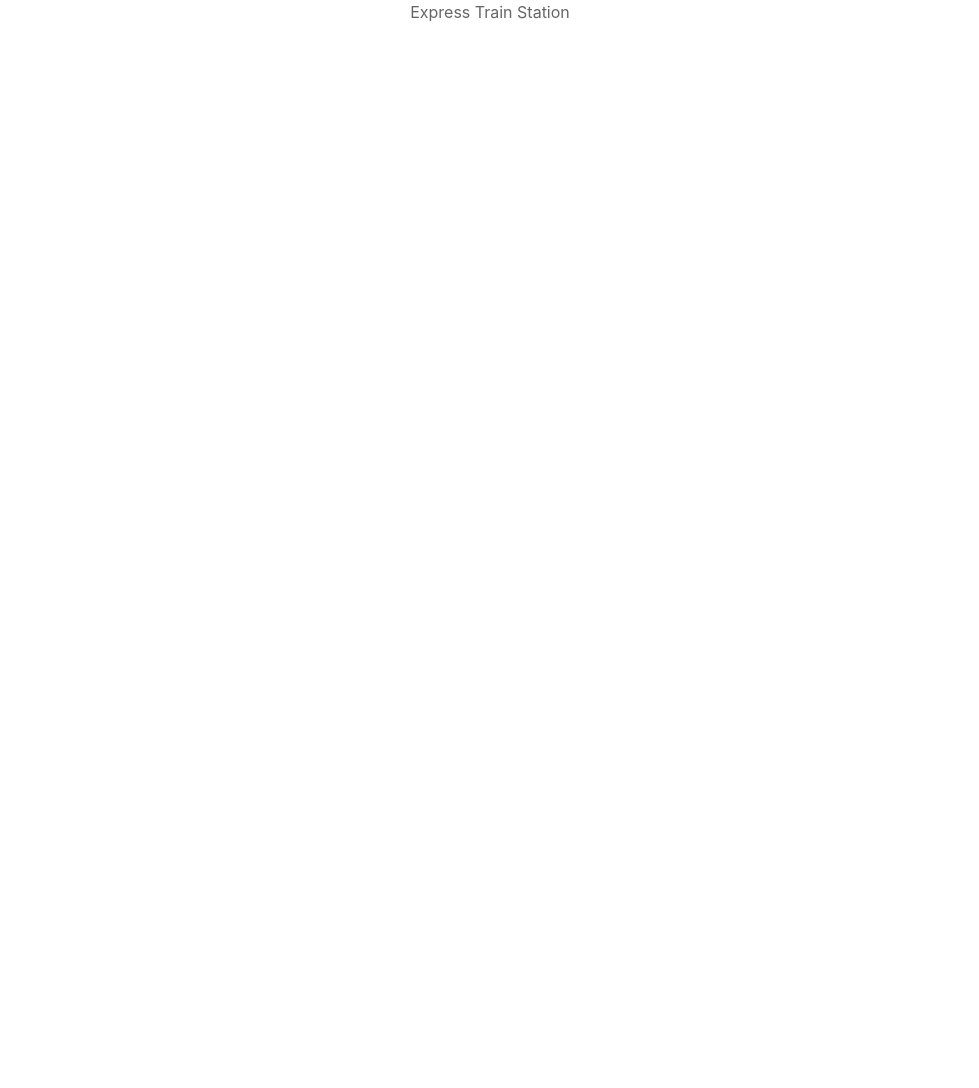
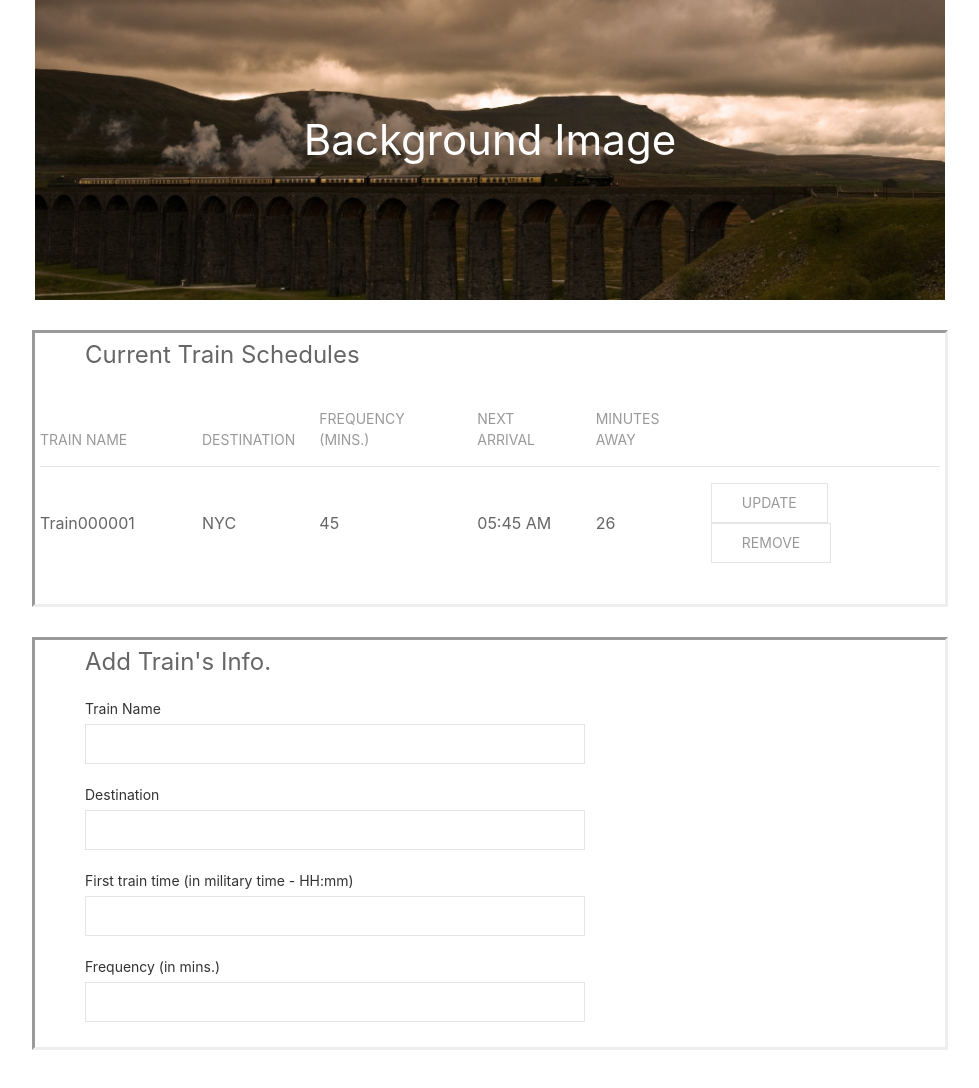
Before and after one commit to arinmsn/Train-Scheduler, a plain HTML site: page index.html in a window 1280 px wide. Shown: the whole page, without its empty margins (150-1129 px from the left). Before the commit the page ends 800 px from the top, so only its background shows below. Drawn offline with nearby package versions, Linux system fonts and the light colour scheme.

Commit message:
Most of html done; all centered

```diff
--- a/assets/css/styles.css
+++ b/assets/css/styles.css
@@ -1,3 +1,24 @@
-h1 {
-    text-align: right;
+
+
+.header_main {
+    width: 910px;
+    height: 300px;
+    margin: auto;
 }
+
+.inset {
+    border-style: inset;
+    padding: 5px;
+}
+
+form {width: 900px;}
+div.data-table {width: 900px;}
+
+.uk-margin, .uk-legend {
+    padding-left: 5%;
+}
+
+table.tr {
+    padding-left: 5%;
+    padding-right: 5%;
+}
--- a/index.html
+++ b/index.html
@@ -2,35 +2,111 @@
 <html>
 <head>
     <meta charset="utf-8" />
-    <meta http-equiv="X-UA-Compatible" content="IE=edge">
-    <title>Page Title</title>
+
+    <title>Express Train Scheduler</title>
 
     <!-- Required for responsive page-->
     <meta name="viewport" content="width=device-width, initial-scale=1">
 
     <!-- UIkit CSS -->
-    <link rel="stylesheet" type="text/css" href="https://cdnjs.cloudflare.com/ajax/libs/uikit/3.0.3/css/uikit.min.css"/>
+    <link rel="stylesheet" type="text/css" href="https://cdnjs.cloudflare.com/ajax/libs/uikit/3.0.3/css/uikit.min.css" />
 
     <!-- Our CSS -->
-    <link rel="stylesheet" type="text/css" media="screen" href="assets/css/styles.css"/>
+    <link rel="stylesheet" type="text/css" href="assets/css/styles.css" />
 
     <script src="assets/javascript/source.js"></script>
 </head>
+
 <body>
 
-    <div class="uk-cover-background uk-position-relative">
-        <img class="uk-invisible" src="" width="" height="" alt="">
-        <div class="uk-position-cover uk-flex uk-flex-center uk-flex-middle">Express Train Station</div>
+    <div class="container uk-align-center">
+
+
+        <div class="uk-height-medium uk-flex uk-flex-center uk-flex-middle uk-background-cover uk-light header_main"
+        data-src="assets/images/pexels-photo-258444-train-landscape.jpeg" uk-img>
+            <h1>Background Image</h1>
+        </div>
+
+        <!-- Data will be shown inside this table -->
+        <div class="inset uk-align-center data-table">
+        <table class="uk-table uk-table-justify uk-table-divider uk-table-hover uk-table-middle uk-table-responsive uk-width-*">
+            <thead>
+                <legend class="uk-legend">Current Train Schedules</legend>
+
+                <tr>
+                    <th class="uk-width-small">Train Name</th>
+                    <th>Destination</th>
+                    <th>Frequency (mins.)</th>
+                    <th>Next Arrival</th>
+                    <th>Minutes Away</th>
+                </tr>
+
+            </thead>
+            <tbody>
+
+                <tr>
+                    <td>Train000001</td>   <!-- Create some ID's ? -->
+                    <td>NYC</td>
+                    <td>45</td>
+                    <td>05:45 AM</td>
+                    <td>26</td>
+                    <td>
+                    <button class="uk-button uk-button-default" type="button" disabled>Update</button>
+                    <button class="uk-button uk-button-default" type="button" disabled>Remove</button>
+                    </td>
+                </tr>
+
+            </tbody>
+        </table>
+        </div>
+        <!-- End of table -->
+
+        <!-- Form for user to input goes here-->
+        <form class="inset uk-form-stacked uk-align-center">
+                <fieldset class="uk-fieldset">
+
+                    <legend class="uk-legend">Add Train's Info.</legend>
+
+                    <div class="uk-margin">
+                        <label class="uk-form-label" for="form-stacked-text">Train Name</label>
+                        <input class="uk-input uk-form-width-large" type="text" placeholder="">
+                    </div>
+
+                    <div class="uk-margin">
+                    <label class="uk-form-label" for="form-stacked-text">Destination</label>
+                        <input class="uk-input uk-form-width-large" type="text" placeholder="">
+                    </div>
+
+                    <div class="uk-margin">
+                    <label class="uk-form-label" for="form-stacked-text">First train time (in military time - HH:mm)</label>
+                        <input class="uk-input uk-form-width-large" type="text" placeholder="">
+                    </div>
+
+                    <div class="uk-margin">
+                        <label class="uk-form-label" for="form-stacked-text">Frequency (in mins.)</label>
+                        <input class="uk-input uk-form-width-large" type="text" placeholder="">
+                    </div>
+
+                </fieldset>
+        </form>
+
     </div>
 
+    <!-- End of user input form -->
+
+
+
+    <br><br>
+
+
+
+
     <!-- jQuery JS -->
-    <script src="https://code.jquery.com/jquery-3.3.1.min.js"
-    integrity="sha256-FgpCb/KJQlLNfOu91ta32o/NMZxltwRo8QtmkMRdAu8="
-    crossorigin="anonymous"></script>
+    <script src="https://code.jquery.com/jquery-3.3.1.min.js" integrity="sha256-FgpCb/KJQlLNfOu91ta32o/NMZxltwRo8QtmkMRdAu8=" crossorigin="anonymous"></script>
 
     <!-- UIkit JS -->
     <script src="https://cdnjs.cloudflare.com/ajax/libs/uikit/3.0.3/js/uikit.min.js"></script>
     <script src="https://cdnjs.cloudflare.com/ajax/libs/uikit/3.0.3/js/uikit-icons.min.js"></script>
+</body>
 
-</body>
 </html>
```
